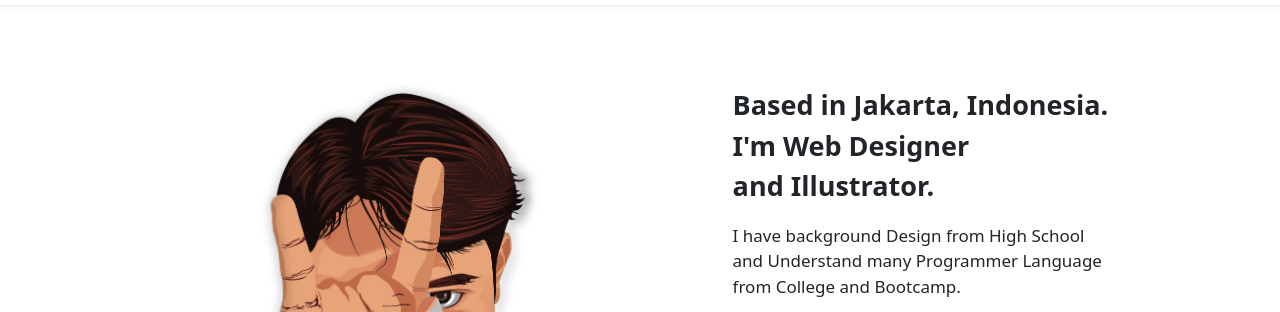
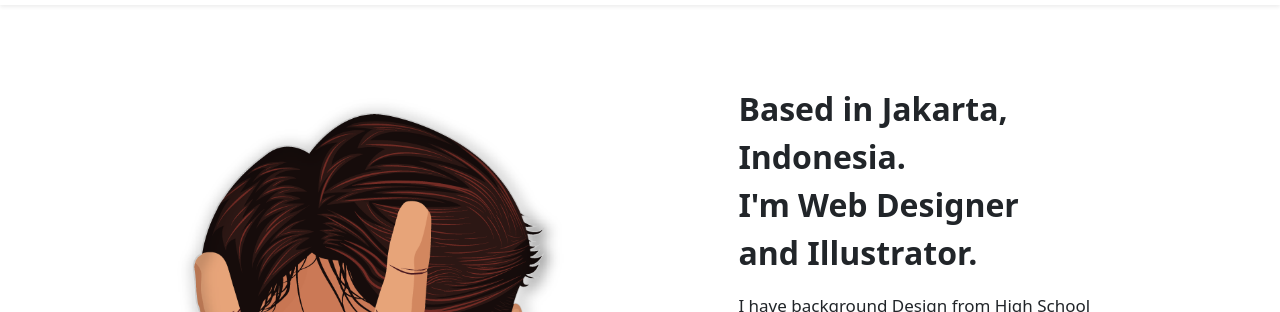
Before and after one commit to byyllie/mohamadabi, a plain HTML site: page index.html in a window 1280 px wide. Shown: the part 59-371 px from the top of the page. Drawn offline with nearby package versions, Linux system fonts and the light colour scheme.

Commit message:
Update Style
Edit cover image size

```diff
--- a/Style.css
+++ b/Style.css
@@ -16,11 +16,11 @@ hr.bold {
 }
 .abi-cover {
   position: absolute;
-  width: 40%;
+  width: 700px;
   z-index: -1;
 }
 .head-font-cover {
-  font-size: 27px;
+  font-size: 200%;
   font-weight: bold;
 }
 .body-font-cover {
```
